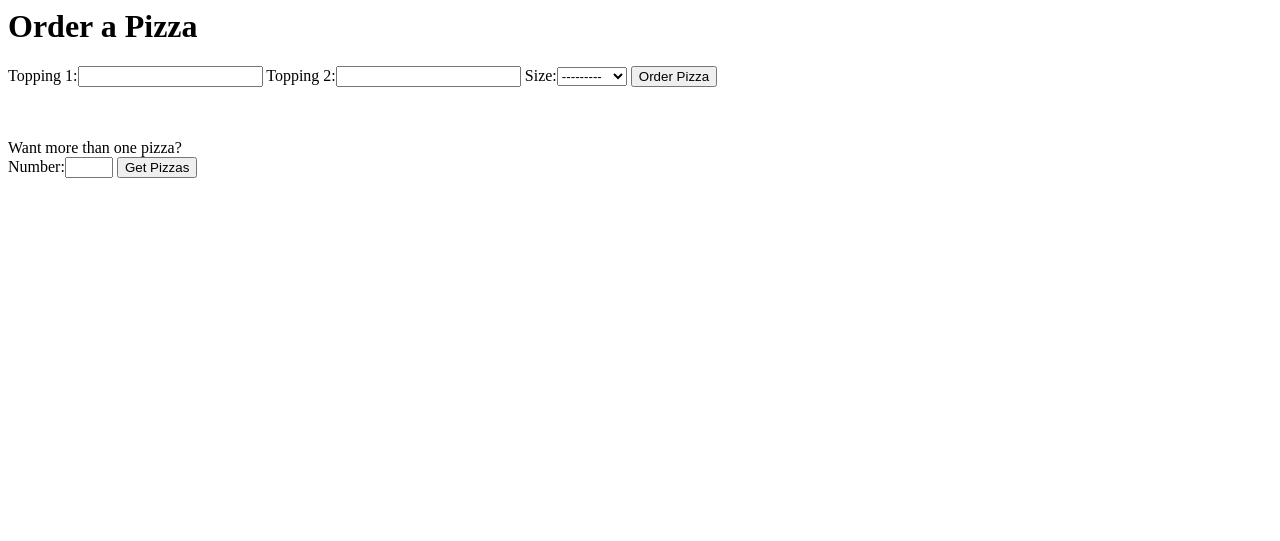
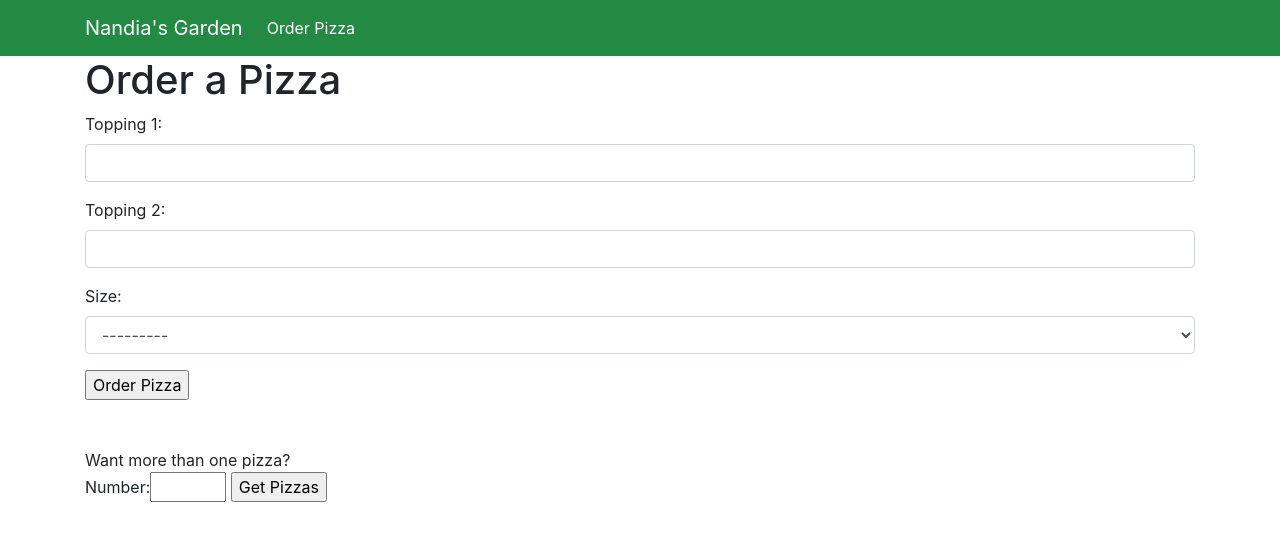
Before and after one commit to varungarg26/nandiasgarden-project, a Django app: page /order in a window 1280 px wide. Shown: the top 541 px of the page. Run offline with Django 3.2, Linux system fonts and the light colour scheme; data comes from the database, SQL or seed files in the repository; some libraries are stand-ins or nearby versions.

Commit message:
Add navigation bar to website

```diff
--- /dev/null
+++ b/pizza/templates/pizza/base.html
@@ -0,0 +1,36 @@
+<!doctype html>
+<html lang="en">
+  <head>
+    <!-- Required meta tags -->
+    <meta charset="utf-8">
+    <meta name="viewport" content="width=device-width, initial-scale=1, shrink-to-fit=no">
+
+    <!-- Bootstrap CSS -->
+    <link rel="stylesheet" href="https://stackpath.bootstrapcdn.com/bootstrap/4.4.1/css/bootstrap.min.css" integrity="sha384-Vkoo8x4CGsO3+Hhxv8T/Q5PaXtkKtu6ug5TOeNV6gBiFeWPGFN9MuhOf23Q9Ifjh" crossorigin="anonymous">
+
+    <title>Nandia's Garden</title>
+  </head>
+   <nav class="navbar navbar-expand-lg navbar-dark" style="background-color: #238a44">
+      <div class="container">
+        <a class="navbar-brand" href="{% url 'home' %}">Nandia's Garden</a>
+        <div class="collapse navbar-collapse" id="navbarNav">
+          <ul class="navbar-nav">
+            <li class="nav-item active">
+              <a class="nav-link" href="{% url 'order' %}">Order Pizza</a>
+            </li>
+          </ul>
+        </div>
+      </div>
+   </nav>
+  <body>
+
+    {% block 'body' %}
+    {% endblock %}
+
+    <!-- Optional JavaScript -->
+    <!-- jQuery first, then Popper.js, then Bootstrap JS -->
+    <script src="https://code.jquery.com/jquery-3.4.1.slim.min.js" integrity="sha384-J6qa4849blE2+poT4WnyKhv5vZF5SrPo0iEjwBvKU7imGFAV0wwj1yYfoRSJoZ+n" crossorigin="anonymous"></script>
+    <script src="https://cdn.jsdelivr.net/npm/popper.js@1.16.0/dist/umd/popper.min.js" integrity="sha384-Q6E9RHvbIyZFJoft+2mJbHaEWldlvI9IOYy5n3zV9zzTtmI3UksdQRVvoxMfooAo" crossorigin="anonymous"></script>
+    <script src="https://stackpath.bootstrapcdn.com/bootstrap/4.4.1/js/bootstrap.min.js" integrity="sha384-wfSDF2E50Y2D1uUdj0O3uMBJnjuUD4Ih7YwaYd1iqfktj0Uod8GCExl3Og8ifwB6" crossorigin="anonymous"></script>
+  </body>
+</html>
--- a/pizza/templates/pizza/order.html
+++ b/pizza/templates/pizza/order.html
@@ -1,3 +1,9 @@
+ {% extends 'pizza/base.html' %}
+ {% block 'body' %}
+ {% load widget_tweaks %}
+
+    <div class="container">
+
     <h1>Order a Pizza</h1>
 
     <h2>{{ note }}</h2>
@@ -7,7 +13,13 @@
 
     <form action="{% url 'order' %}" method="post">
         {% csrf_token %}
-    {{ pizzaform }}
+        {% for field in pizzaform %}
+            <div class="form-group">
+            {{ field.errors }}
+            {{ field.label_tag }}
+            {% render_field field class="form-control" %}
+            </div>
+        {% endfor %}
         <input type="submit" value="Order Pizza">
     </form>
 
@@ -19,3 +31,7 @@ Want more than one pizza?
         {{ multiple_form }}
         <input type="submit" value="Get Pizzas">
     </form>
+
+    </div>
+
+ {% endblock %}
```
Lines whose indentation alone changed are shown as unchanged.
